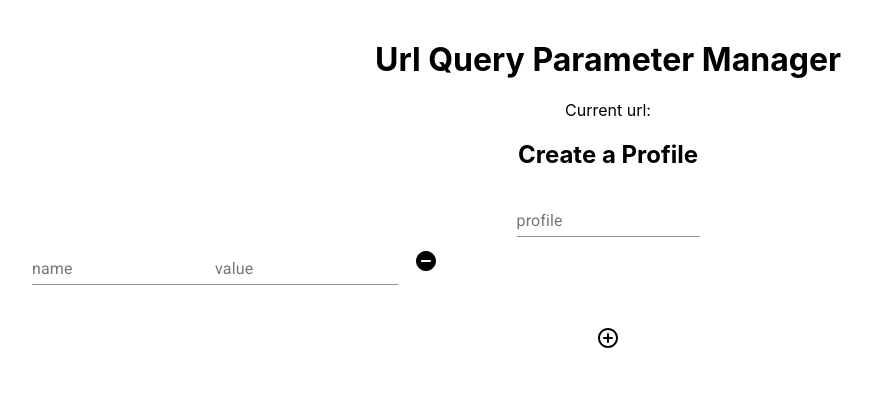
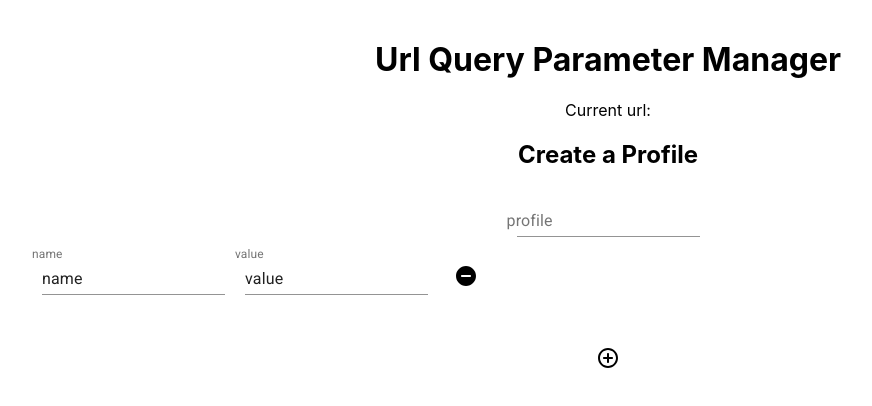
Before and after one commit to Juliafin/urlQueryParamterManager, a React app in the folder url-query-parameter-manager/: page / in a window 1280 px wide. Shown: the top 406 px of the page, without its empty margins (32-904 px from the left). Built offline with nearby package versions, Linux system fonts and the light colour scheme.

Commit message:
fixed some issues with styling and inputs

```diff
--- a/package.json
+++ b/package.json
@@ -4,7 +4,8 @@
   "description": "A manager for url query parameters",
   "main": "index.js",
   "scripts": {
-    "test": "echo \"Error: no test specified\" && exit 1"
+    "test": "echo \"Error: no test specified\" && exit 1",
+    "build": "cd url-query-parameter-manager && npm run build"
   },
   "author": "Julia Finarovsky",
   "license": "ISC",
--- a/url-query-parameter-manager/src/App.js
+++ b/url-query-parameter-manager/src/App.js
@@ -50,9 +50,10 @@ class App extends React.Component {
 
     const { id, value } = event.target;
     let newQueryFields = cloneDeep(this.state.queryFields);
-
+    console.log(newQueryFields)
+    console.log('id, value', id, value);
     const index = parseInt(id.split('-')[1], 10) - 1;
-
+    console.log(index, 'INDEX');
     if (id.startsWith("key")) {
       newQueryFields[index].key = value;
     } else if (id.startsWith("value")) {
--- a/url-query-parameter-manager/src/components/ParamsDisplay.css
+++ b/url-query-parameter-manager/src/components/ParamsDisplay.css
@@ -13,3 +13,7 @@
   margin-left: 16px;
   align-self: center;
 }
+
+label + .MuiInput-formControl {
+  margin: 10px;
+}
--- a/url-query-parameter-manager/src/components/ParamsDisplay.js
+++ b/url-query-parameter-manager/src/components/ParamsDisplay.js
@@ -2,38 +2,36 @@ import React from 'react';
 import { TextField, Container, Grid } from '@material-ui/core';
 import './ParamsDisplay.css';
 import RemoveCircleRoundedIcon from '@material-ui/icons/RemoveCircleRounded';
-import { v4 as uuidv4 } from 'uuid';
 
 export const ParamsDisplay = ({ queryFieldOnChangeHandler, queryFieldOnDeleteHandler, queryFields}) => {
 
   const queryFieldElements = queryFields
-    .map((field, index) => {
+    .map((field) => {
       const {key, value, id} = field;
       const keyId = `key-${id}`;
       const valueId = `value-${id}`;
       const buttonId = `button-${id}`;
       return (
-        <div key={uuidv4()} className="flex">
+        <div className="flex">
           <TextField
             onChange={queryFieldOnChangeHandler}
             label={key}
             className="key"
             name={keyId}
             id={keyId}
-            key={uuidv4()}
+            value={key}
           />
           <TextField
             label={value}
             onChange={queryFieldOnChangeHandler}
             id={valueId}
             name={valueId}
-            key={uuidv4()}
+            value={value}
           />
           <div
             className="flex"
             onClick={queryFieldOnDeleteHandler}
             id={buttonId}
-            key={uuidv4()}
             >
             <RemoveCircleRoundedIcon className="removeCircle"/>
           </div>
```
Also changed, not shown: url-query-parameter-manager/src/index.css (line endings or trailing spaces), 1 other file (tests, documents, lock files or other folders).
